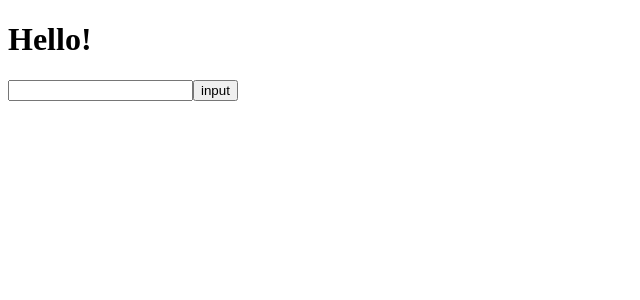
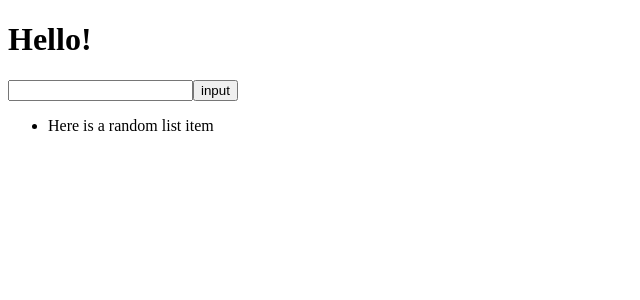
Before and after one commit to tylerCaineRhodes/review-group-todo-practice, a React app: page / in a window 1280 px wide. Shown: the top 300 px of the page, without its empty margins (0-640 px from the left). Built offline with nearby package versions, Linux system fonts and the light colour scheme; the HTML template or start-up script is replaced by a standard one.

Commit message:
Create listView component

```diff
--- a/client/App.js
+++ b/client/App.js
@@ -1,5 +1,6 @@
 import React from 'react';
 import SearchBar from './SearchBar.js'
+import ListView from './ListView.js'
 
  class App extends React.Component {
   constructor(props) {
@@ -13,6 +14,7 @@ import SearchBar from './SearchBar.js'
            <div>
              <h1>Hello!</h1>
              <SearchBar />
+             <ListView />
 
             </div>
        );
--- /dev/null
+++ b/client/ListView.js
@@ -0,0 +1,12 @@
+import React from 'react'
+
+const ListView = (props) => {
+    return (
+        <div>
+            <ul>
+                <li>Here is a random list item</li>
+            </ul>
+        </div>
+    );
+}
+export default ListView
```
Also changed, not shown: 1 other file (tests, documents, lock files or other folders).
